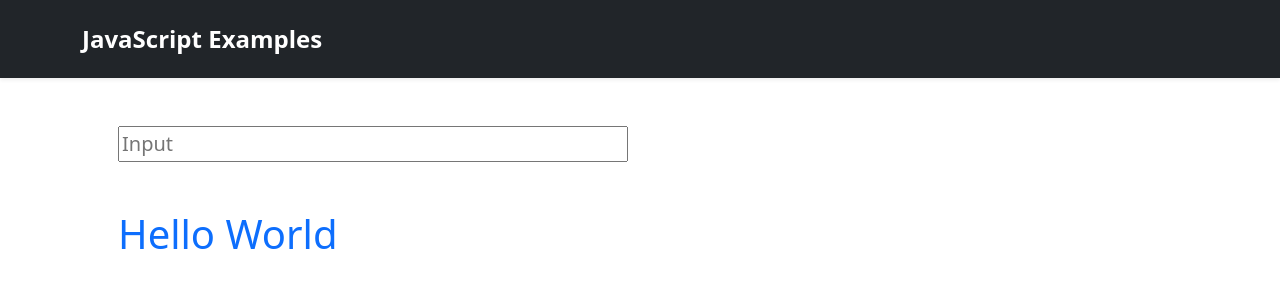
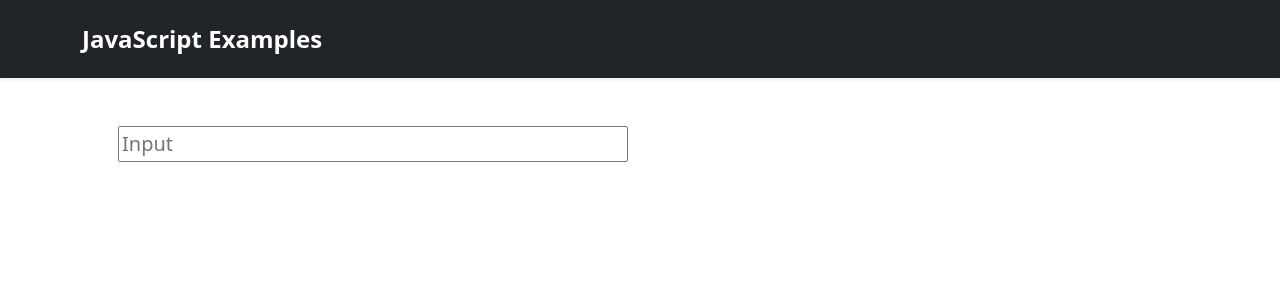
Before and after one commit to john-glay/practice-react, a React (Create React App) app: page /strings in a window 1280 px wide. Shown: the top 300 px of the page. Built offline with nearby package versions, Linux system fonts and the light colour scheme.

Commit message:
Reverse String | Done

```diff
--- a/src/pages/Strings.jsx
+++ b/src/pages/Strings.jsx
@@ -1,6 +1,17 @@
-import React from "react";
+import React, { useState } from "react";
 
 export default function Strings() {
+  const [input, setInput] = useState("");
+
+  const getReverseString = () => {
+    return input.split("").reverse("").join("").split(" ").reverse("").join(" ");
+
+    // split("") is to split the strings individually
+    // reverse("") is to reverse the string
+    // join("") is to join the strings back together
+    // (" ") is to give them space
+  };
+
   return (
     <div className="container p-5">
       <div className="row">
@@ -9,9 +20,13 @@ export default function Strings() {
             type="text"
             className="w-100 lead"
             placeholder="Input"
+            value={input}
+            onChange={(e) => {
+              setInput(e.target.value);
+            }}
           />
         </div>
-        <h1 className="col-12 w-100 text-primary">Hello World</h1>
+        <h1 className="col-12 w-100 text-primary">{getReverseString()}</h1>
       </div>
     </div>
   );
```
